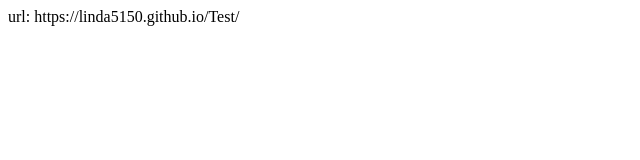
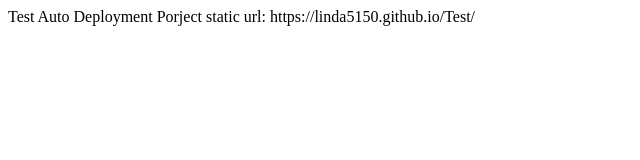
Before and after one commit to linda5150/Test, a plain HTML site: page index.html in a window 1280 px wide. Shown: the whole page, without its empty margins (0-640 px from the left). Drawn offline with Linux system fonts and the light colour scheme.

Commit message:
Update index.html

```diff
--- a/index.html
+++ b/index.html
@@ -2,6 +2,7 @@
     <head></head>
     <title>Test Auto Deployment</title>
     <body>
-          url: https://linda5150.github.io/Test/
+          Test Auto Deployment
+          Porject static url: https://linda5150.github.io/Test/
     </body>
 </html>
```
